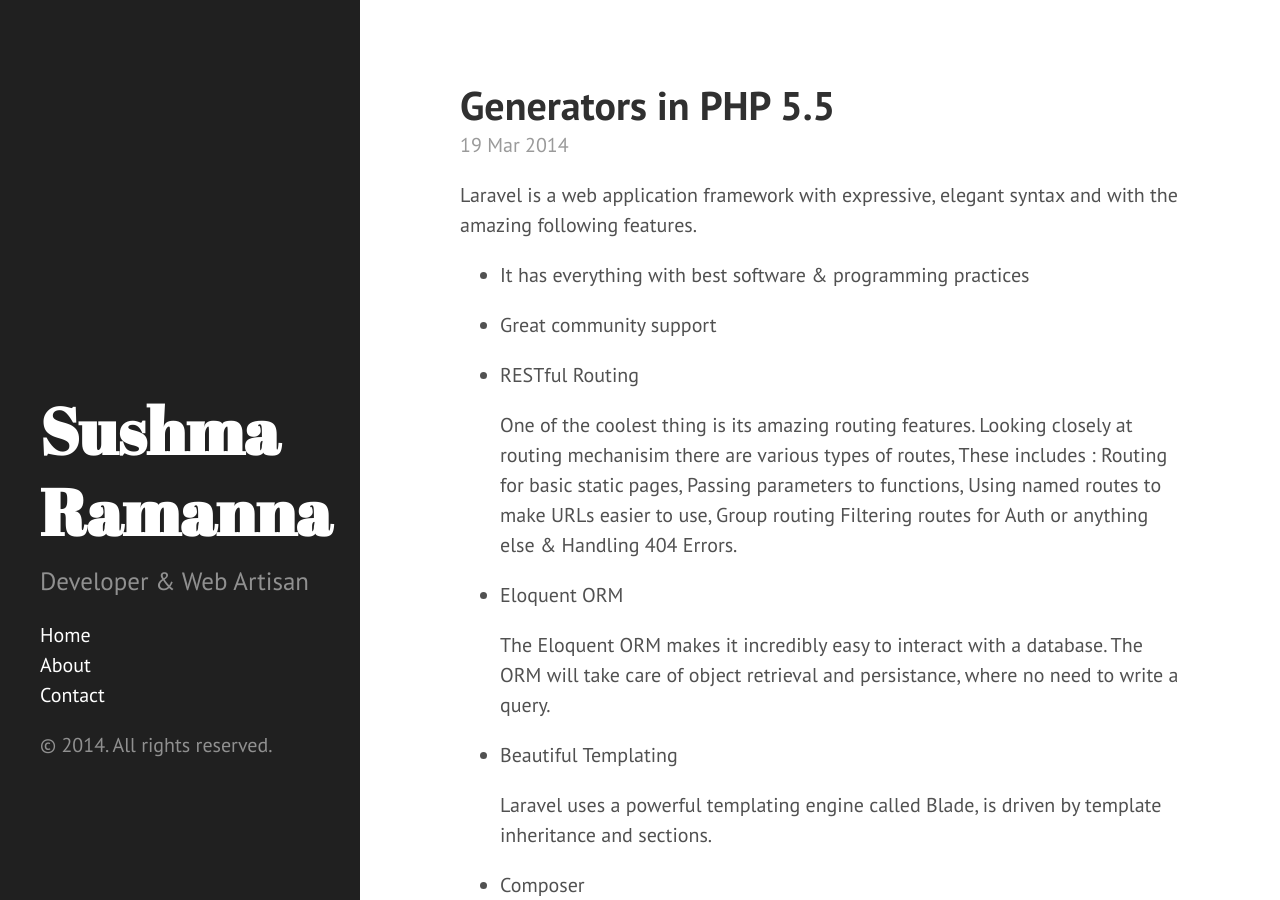
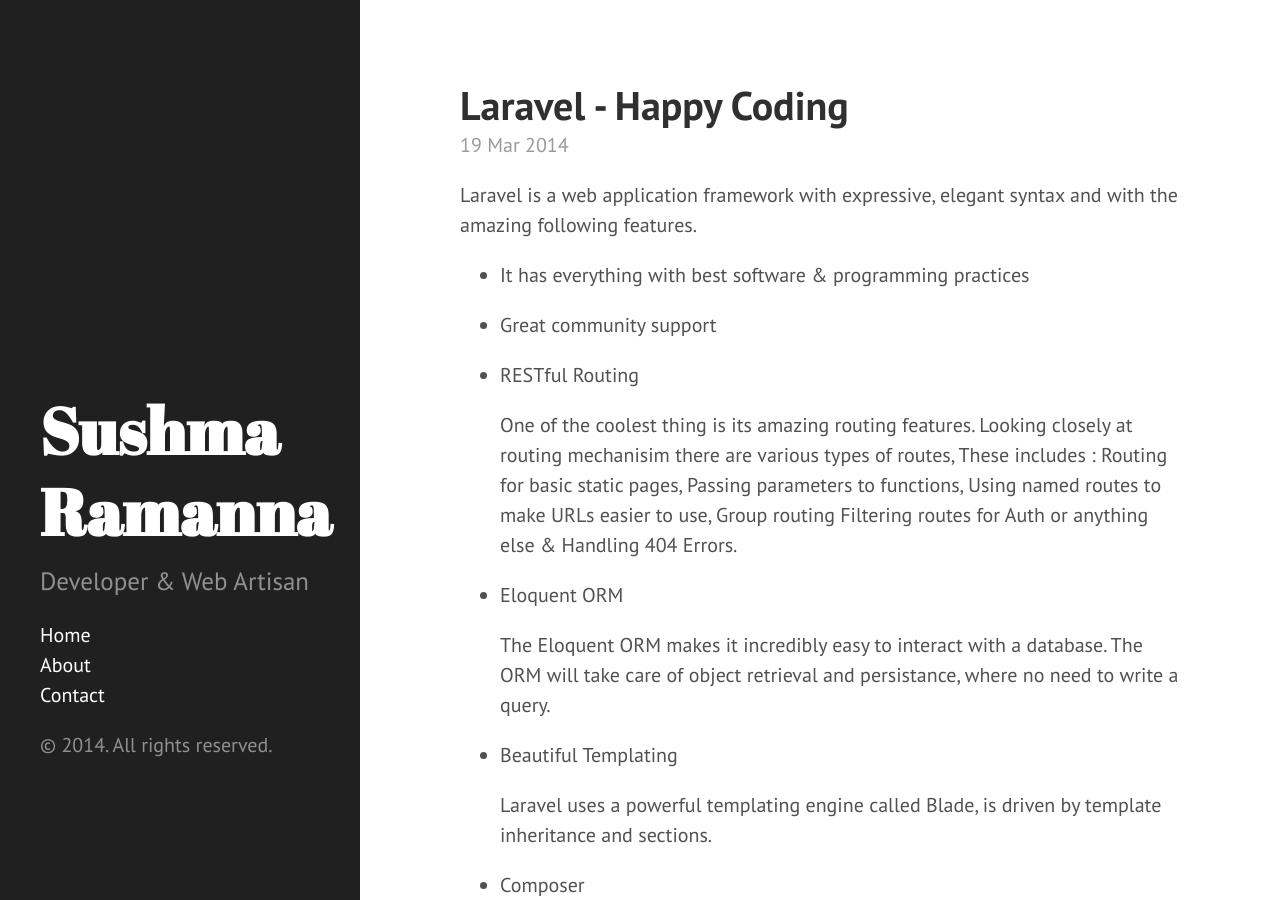
Before and after one commit to sushma-r/sushma-r.github.io, a Jekyll site: the page built from _posts/2014-3-19-Laravel-Happy-Coding.md, in a window 1280 px wide and 900 px high. Built offline with Jekyll 4.4.1, drawn with Linux system fonts in a browser that asks for light colours; Markdown is read by kramdown in place of the engine named in the settings.

Commit message:
laravel happy coding1

```diff
--- a/_posts/2014-3-19-Laravel-Happy-Coding.md
+++ b/_posts/2014-3-19-Laravel-Happy-Coding.md
@@ -1,6 +1,6 @@
 ---
 layout: post
-title: Generators in PHP 5.5
+title: Laravel - Happy Coding
 ---
 
 Laravel is a web application framework with expressive, elegant syntax and with the amazing following features.
```
